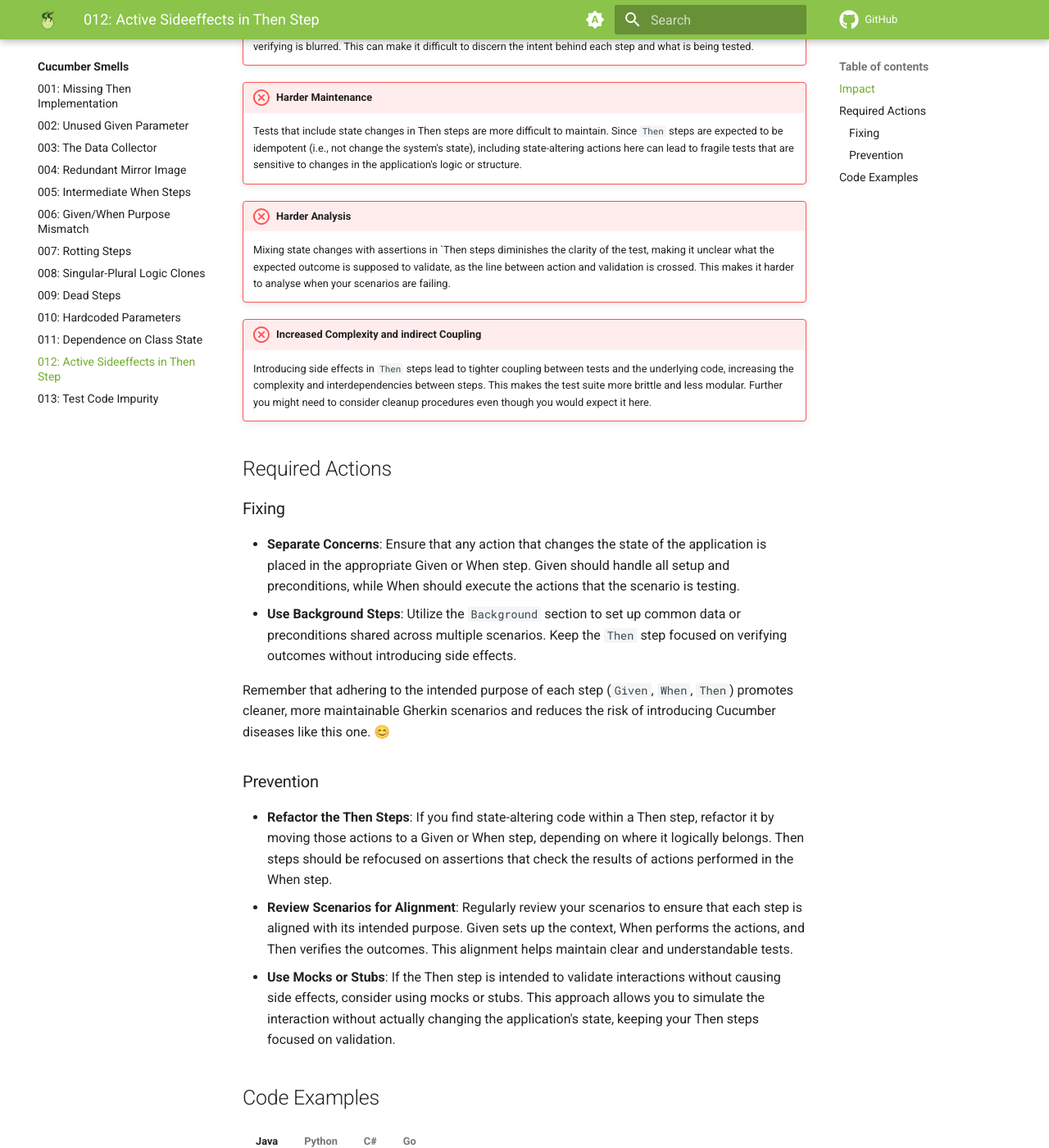
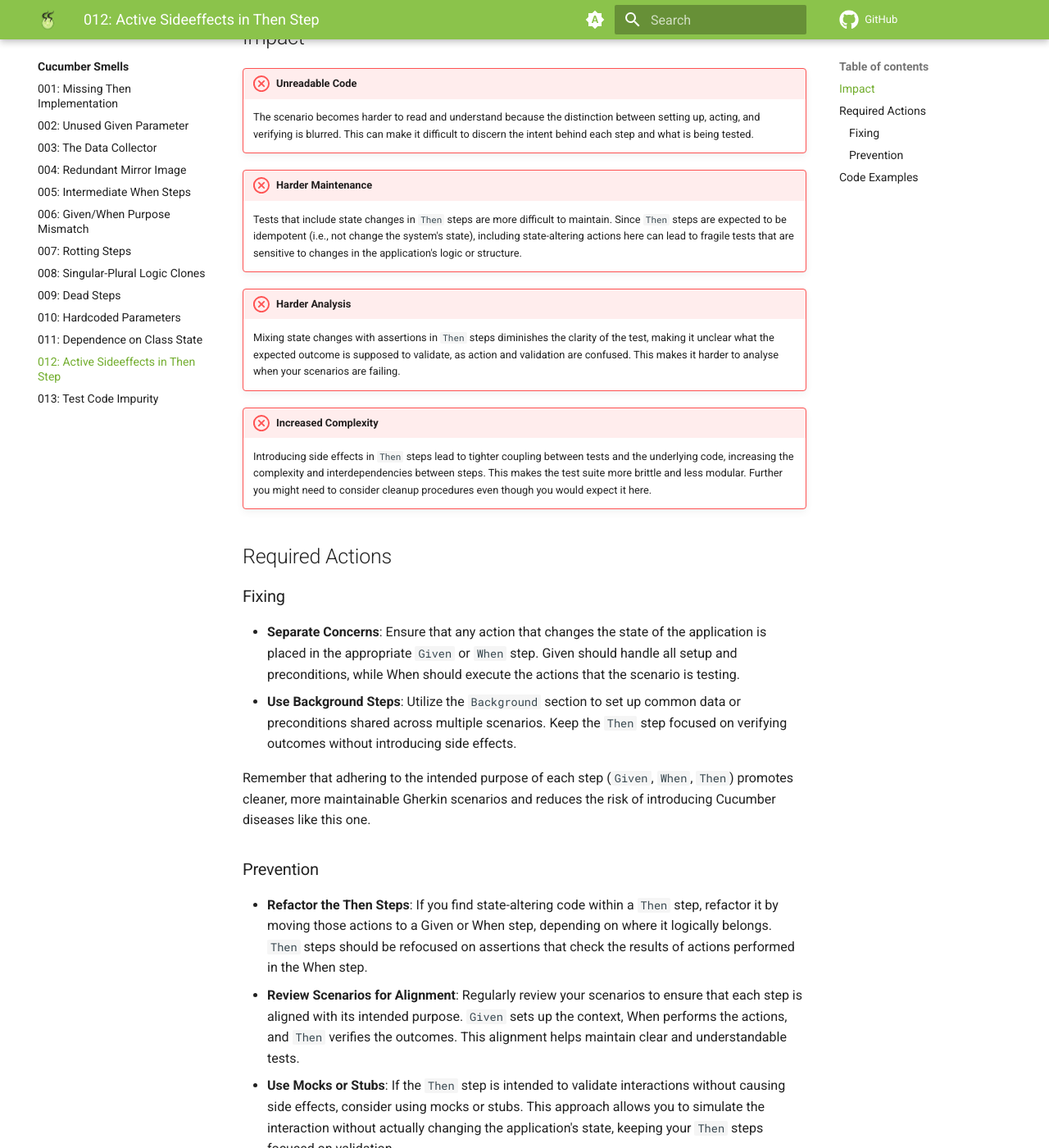
Before and after one commit to Cucumber-Diseases/cucumber-diseases.github.io, an MkDocs documentation site: the page built from docs/smells/012-active-sideeffects-in-then-step.md, in a window 1280 px wide and 1400 px high, scrolled down 593 px. Shown: the whole window at 82% size. Built offline with MkDocs 1.6.1 and Material for MkDocs 9.7.7, drawn with Linux system fonts in a browser that asks for light colours; some of the changed text lies outside the part shown.

Commit message:
clarity and formatting

```diff
--- a/docs/smells/012-active-sideeffects-in-then-step.md
+++ b/docs/smells/012-active-sideeffects-in-then-step.md
@@ -1,35 +1,43 @@
 # 012: Active Sideeffects in Then Step
-The "Active Side Effects in Then Step" occurs when a Then step, which should be used exclusively for verifying outcomes, is incorrectly used to perform actions that modify the application's internal state, such as creating or altering data. This is a case of misaligned purpose, where operations meant for Given (for setup) or When (for executing actions) steps are mistakenly placed in the Then step. The Then step is intended solely for assertions and validation, ensuring that the application behaves as expected based on the actions performed. Introducing state changes in this step confuses the purpose of the test and can lead to unreliable or misleading results.
+The *Active Side Effects in Then Step* occurs when a `Then` step, which should be used exclusively for verifying outcomes, is incorrectly used to perform actions that modify the application's internal state, such as creating or altering data.
+
+This is a case of misaligned purpose, where operations meant for
+
+* `Given` (for setup) or
+* `When` (for executing actions)
+
+steps are mistakenly placed in the `Then` step. The `Then` step is intended solely for assertions and validation, ensuring that the application behaves as expected based on the actions performed.
+
+Introducing state changes in this step confuses the purpose of the test and can lead to unreliable or misleading results.
 
 ## Impact
-The presence of this smell can lead to several problems and risks:
 
 !!! failure "Unreadable Code"
     The scenario becomes harder to read and understand because the distinction between setting up, acting, and verifying is blurred. This can make it difficult to discern the intent behind each step and what is being tested.
 
 !!! failure "Harder Maintenance"
-    Tests that include state changes in Then steps are more difficult to maintain. Since `Then` steps are expected to be idempotent (i.e., not change the system's state), including state-altering actions here can lead to fragile tests that are sensitive to changes in the application's logic or structure.
+    Tests that include state changes in `Then` steps are more difficult to maintain. Since `Then` steps are expected to be idempotent (i.e., not change the system's state), including state-altering actions here can lead to fragile tests that are sensitive to changes in the application's logic or structure.
 
 !!! failure "Harder Analysis"
-    Mixing state changes with assertions in `Then steps diminishes the clarity of the test, making it unclear what the expected outcome is supposed to validate, as the line between action and validation is crossed. This makes it harder to analyse when your scenarios are failing.
+    Mixing state changes with assertions in `Then` steps diminishes the clarity of the test, making it unclear what the expected outcome is supposed to validate, as action and validation are confused. This makes it harder to analyse when your scenarios are failing.
 
-!!! failure "Increased Complexity and indirect Coupling"
+!!! failure "Increased Complexity"
     Introducing side effects in `Then` steps lead to tighter coupling between tests and the underlying code, increasing the complexity and interdependencies between steps. This makes the test suite more brittle and less modular. Further you might need to consider cleanup procedures even though you would expect it here.
 
 ## Required Actions
 
 ### Fixing
 
-* **Separate Concerns**: Ensure that any action that changes the state of the application is placed in the appropriate Given or When step. Given should handle all setup and preconditions, while When should execute the actions that the scenario is testing.
+* **Separate Concerns**: Ensure that any action that changes the state of the application is placed in the appropriate `Given` or `When` step. Given should handle all setup and preconditions, while When should execute the actions that the scenario is testing.
 * **Use Background Steps**: Utilize the `Background` section to set up common data or preconditions shared across multiple scenarios. Keep the `Then` step focused on verifying outcomes without introducing side effects.
 
-Remember that adhering to the intended purpose of each step (`Given`, `When`, `Then`) promotes cleaner, more maintainable Gherkin scenarios and reduces the risk of introducing Cucumber diseases like this one. 😊
+Remember that adhering to the intended purpose of each step (`Given`, `When`, `Then`) promotes cleaner, more maintainable Gherkin scenarios and reduces the risk of introducing Cucumber diseases like this one.
 
 ### Prevention
 
-* **Refactor the Then Steps**: If you find state-altering code within a Then step, refactor it by moving those actions to a Given or When step, depending on where it logically belongs. Then steps should be refocused on assertions that check the results of actions performed in the When step.
-* **Review Scenarios for Alignment**: Regularly review your scenarios to ensure that each step is aligned with its intended purpose. Given sets up the context, When performs the actions, and Then verifies the outcomes. This alignment helps maintain clear and understandable tests.
-* **Use Mocks or Stubs**: If the Then step is intended to validate interactions without causing side effects, consider using mocks or stubs. This approach allows you to simulate the interaction without actually changing the application's state, keeping your Then steps focused on validation.
+* **Refactor the Then Steps**: If you find state-altering code within a `Then` step, refactor it by moving those actions to a Given or When step, depending on where it logically belongs. `Then` steps should be refocused on assertions that check the results of actions performed in the When step.
+* **Review Scenarios for Alignment**: Regularly review your scenarios to ensure that each step is aligned with its intended purpose. `Given` sets up the context, When performs the actions, and `Then` verifies the outcomes. This alignment helps maintain clear and understandable tests.
+* **Use Mocks or Stubs**: If the `Then` step is intended to validate interactions without causing side effects, consider using mocks or stubs. This approach allows you to simulate the interaction without actually changing the application's state, keeping your `Then` steps focused on validation.
 
 ## Code Examples
 
```
